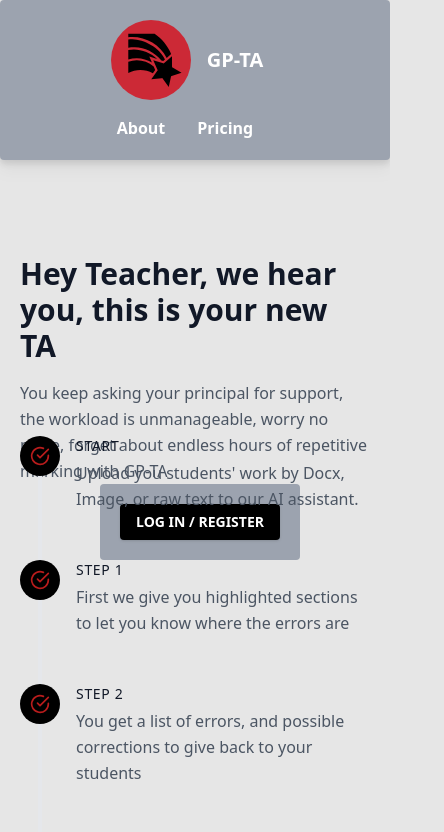
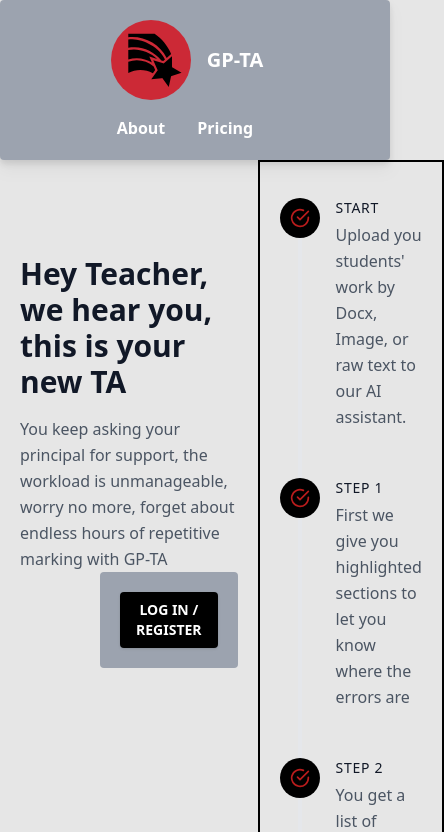
Before and after one commit to Kennyk22/GP-TA, a React (Create React App) app in the folder client/: page / in a window 390 px wide. Shown: the top 832 px of the page, 444 px wide, since content can reach past the window. Built offline with nearby package versions, Linux system fonts and the light colour scheme.

Commit message:
responsive?

```diff
--- a/client/src/Components/LoginPage.tsx
+++ b/client/src/Components/LoginPage.tsx
@@ -8,25 +8,25 @@
   return (
 
     //main container
-  <div className='w-100%'>
-
+  <div className='w-100% flex sm:flex-col md:flex-col lg:flex-col'>
       {/* //first block with login button  */}
-   <section className="text-gray-600 h-60 body-font">
-  <div className="container px-5 py-24 mx-auto flex flex-wrap items-center">
+   <section className="text-gray-600 h-60 body-font flex sm:flex-col md:flex-col lg:flex-row ">
+    <div className="container px-5 py-24 mx-auto flex flex-wrap items-center">
     <div className="lg:w-3/5 md:w-1/2 md:pr-16 lg:pr-0 pr-0">
       <h1 className="title-font font-bold text-3xl text-gray-900">Hey Teacher, we hear you, this is your new TA</h1>
       <p className="leading-relaxed mt-4 font-medium">You keep asking your principal for support, the workload is unmanageable, worry no more, forget about endless hours of repetitive marking with GP-TA</p>
           </div>
 
-   <div className='bg-gray-400 rounded flex ml-20 items-center justify-center'>
+   <div className='bg-gray-400 rounded ml-20 items-center justify-center'>
   <button onClick={() => loginWithRedirect() } className="bg-black text-white active:bg-black-600 font-bold uppercase text-sm px-4 py-2 m-5 rounded shadow hover:shadow-lg outline-none focus:outline-none hover:px-8 hover:py-8  ease-linear transition-all duration-150"
    >Log in / Register</button>
     </div>
-  </div>
-      </section>
+          </div>
+
+ </section>
 
       {/* //second block with steps */}
-
+<div className='border-2 border-black'>
    <section className="text-gray-600 body-font">
     <div className="container px-5 py-9 mx-auto flex flex-wrap">
       <div className="flex flex-wrap w-full">
@@ -107,7 +107,7 @@
       </div>
     </div>
   </section>
-
+</div>
     </div>
   )
 }
```
